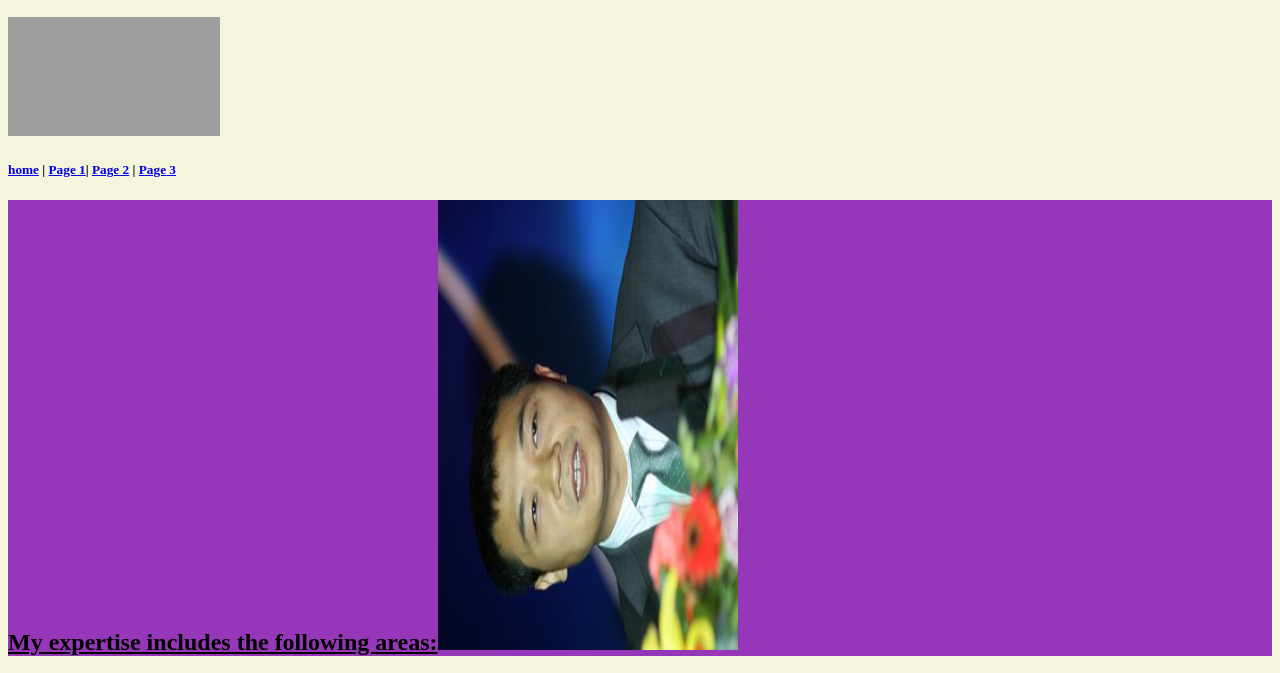
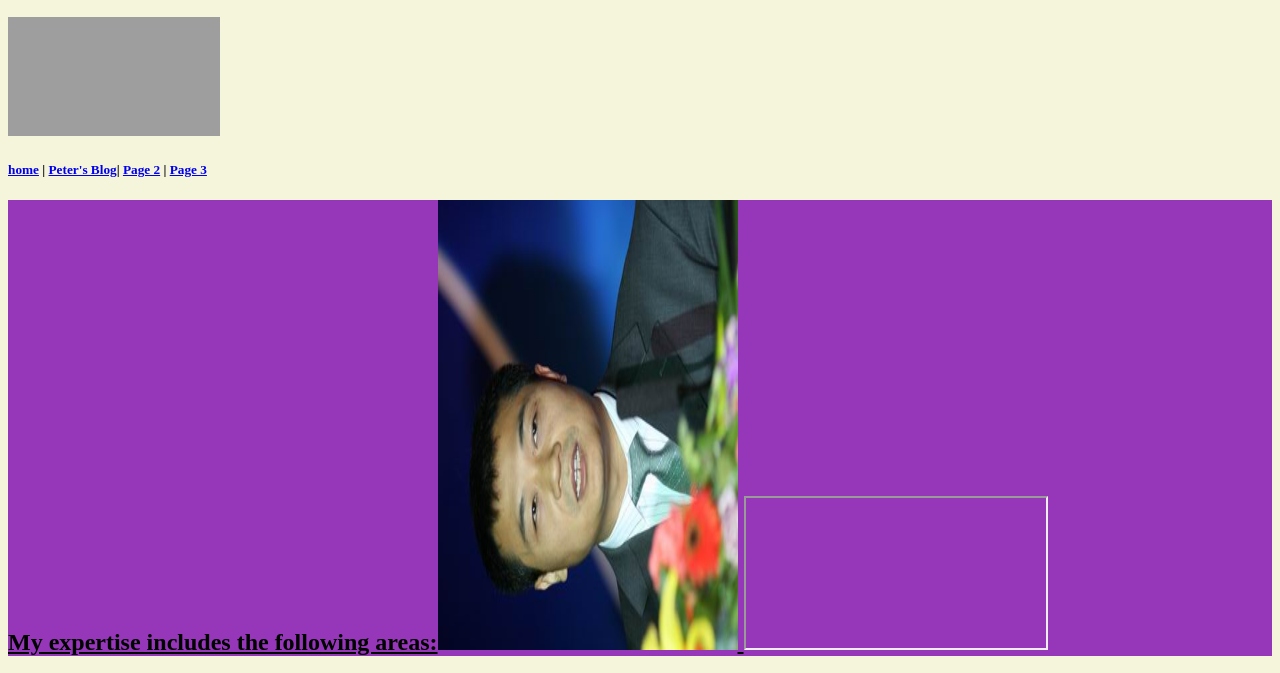
Before and after one commit to Peter-Li1233/proof-concept, a plain HTML site: page index.html in a window 1280 px wide. Shown: the part 110-783 px from the top of the page. Drawn offline with Linux system fonts and the light colour scheme; grey boxes are pictures that could not be loaded.

Commit message:
add new element

```diff
--- a/index.html
+++ b/index.html
@@ -7,18 +7,21 @@
 </head>
 
 <body>
-<hgroup>
+
 <h1>Attitude Change Everything</h1>
 <h2>They Way you explain decides how you play!</h2>
 
 <img src="images/20140826_124720.jpg" width="212" height="119" alt="Awesome Niagura"/>
 
-</hgroup>
+
 <nav>
-<h5><a href="index.html">home</a> | <a href="#">Page 1</a>| <a href="#">Page 2</a> | <a href="#">Page 3</a></h5>
+<h5><a href="index.html">home</a> | <a href="#">Peter's Blog</a>| <a href="#">Page 2</a> | <a href="#">Page 3</a></h5>
 </nav>
 <article>
 <h2>My expertise includes the following areas:<img src="images/peterli.jpg" alt="" width="300" height="450" usemap="#Map"/>
+
+<iframe> src="https://www.google.com"</iframe>
+
   <map name="Map">
     <area shape="rect" coords="32,124,110,173" href="http://www.google.com" target="new">
   </map>
```
